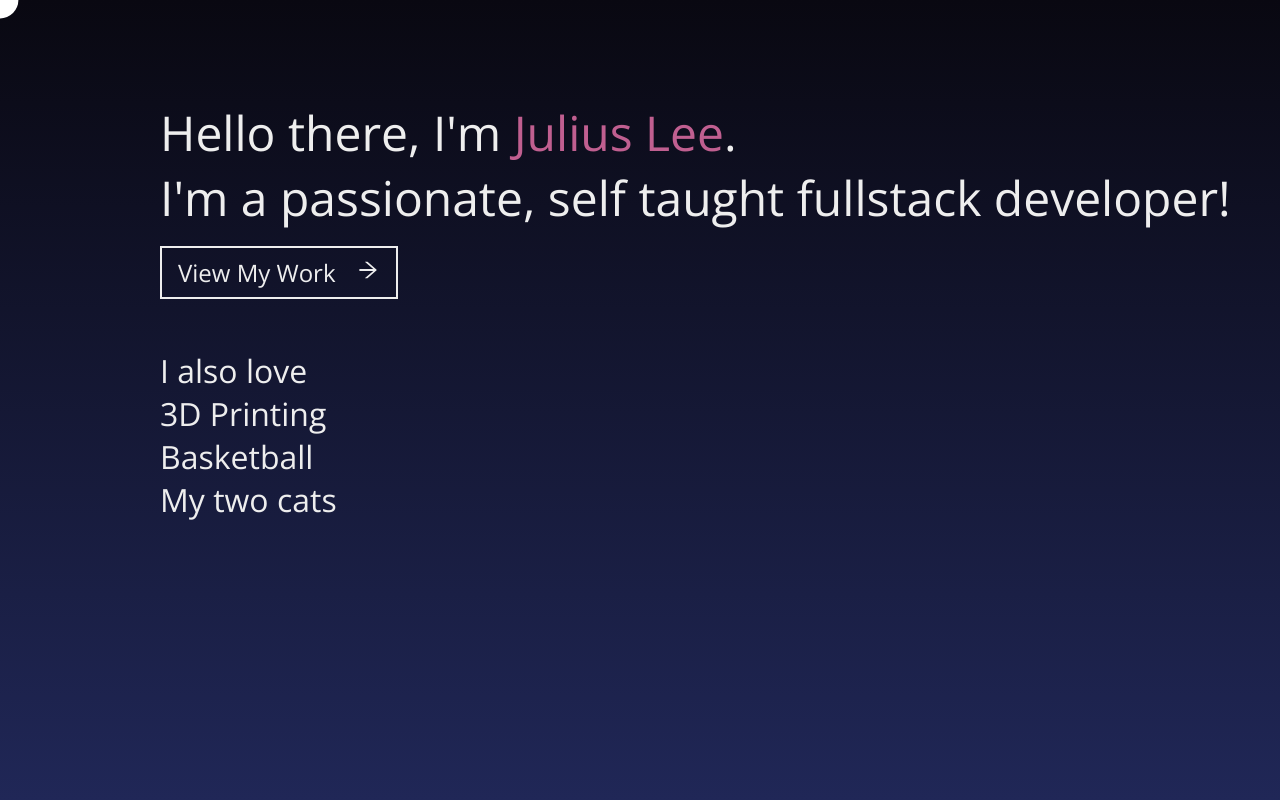
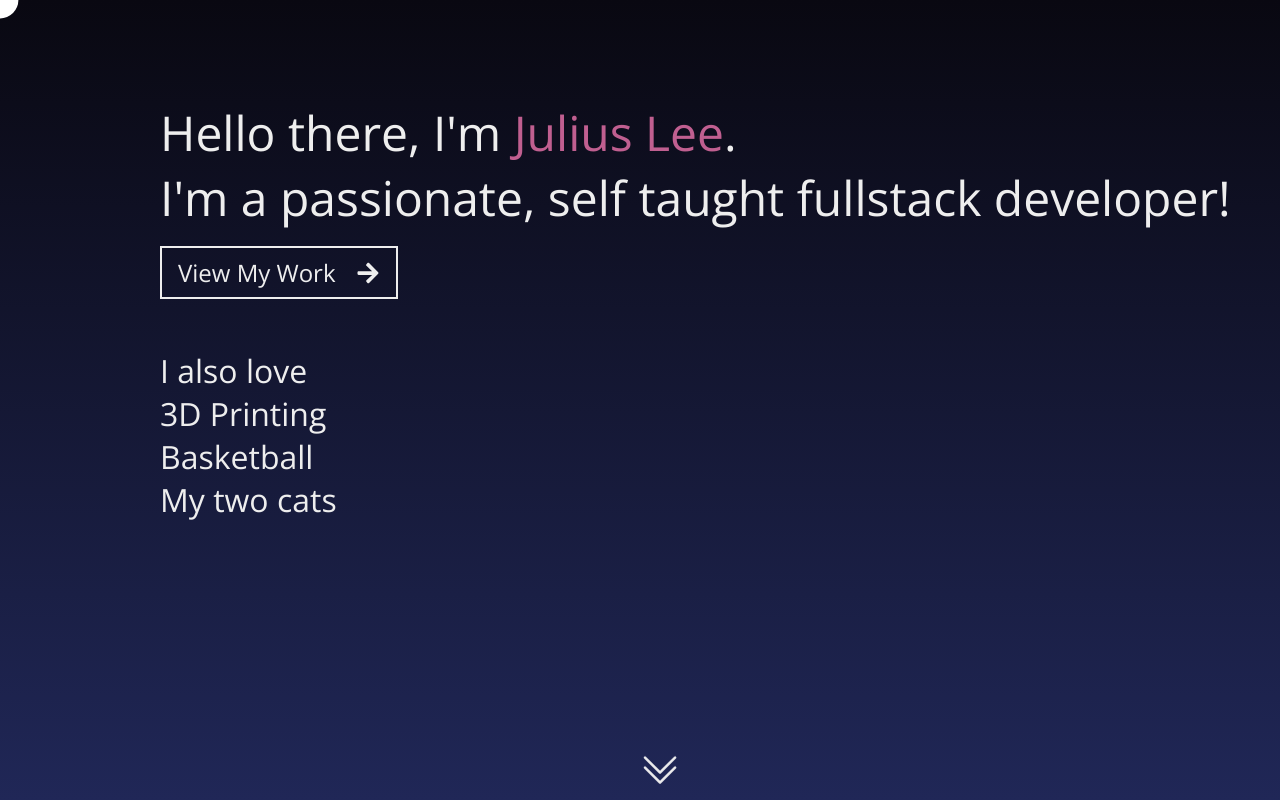
Before and after one commit to julschong/my-portfolio, a React (Create React App) app: page / in a window 1280 px wide. Shown: the top 800 px of the page. Built offline with nearby package versions, Linux system fonts and the light colour scheme.

Commit message:
changed down arrow added heart beat on page down guide arrow

```diff
--- a/src/App.scss
+++ b/src/App.scss
@@ -2,6 +2,7 @@
     --color-background-dark: #090811;
     --color-background-blue: #202757;
     --color-text-white: #eee;
+    --color-secondar-pink: #c05f90;
 
     --left-padding: 10rem;
     --left-padding-logo: 5rem;
--- a/src/components/Hero/hero.scss
+++ b/src/components/Hero/hero.scss
@@ -17,16 +17,21 @@
     user-select: none;
 
     .hero-button {
-        display: block;
+        display: flex;
+        align-items: center;
+
         margin-top: 1rem;
         padding-inline: 1rem;
         padding-block: 0.5rem;
+
         border: 2px solid var(--color-text-white);
         background-color: transparent;
-
         font-size: var(--fontsize-sm);
         color: var(--color-text-white);
+
         cursor: pointer;
+
+        transition: color 0.3s ease-in-out, border-color 0.3s ease-in-out;
 
         svg {
             margin-left: 20px;
@@ -34,16 +39,27 @@
         }
     }
 
+    .hero-button:hover {
+        color: var(--color-secondar-pink);
+        border-color: var(--color-secondar-pink);
+    }
+
     .hero-text {
         z-index: 125;
     }
 
     .hero-text-name {
-        color: rgb(192, 95, 144);
+        color: var(--color-secondar-pink);
     }
 
     .hero-subtext {
         font-size: var(--font-size-md);
         margin-top: 50px;
     }
+
+    #hero-more-icon {
+        position: absolute;
+        bottom: 10px;
+        left: 50%;
+    }
 }
--- a/src/components/Hero/index.js
+++ b/src/components/Hero/index.js
@@ -1,6 +1,7 @@
 import './Hero.scss';
 import Game from './../Game/index';
-import { AiOutlineArrowRight } from 'react-icons/ai';
+import { FaArrowRight } from 'react-icons/fa';
+import { BsChevronDoubleDown } from 'react-icons/bs';
 import { useState } from 'react';
 
 const Hero = ({ aboutRef }) => {
@@ -23,7 +24,7 @@ const Hero = ({ aboutRef }) => {
                     onMouseLeave={(e) => setButtonHover(false)}
                 >
                     View My Work
-                    <AiOutlineArrowRight
+                    <FaArrowRight
                         size={24}
                         style={{
                             transform: buttonHover ? 'rotate(90deg)' : ''
@@ -40,6 +41,11 @@ const Hero = ({ aboutRef }) => {
                 </div>
             </div>
             <Game />
+            <BsChevronDoubleDown
+                id="hero-more-icon"
+                className="animate__animated animate__heartBeat animate__infinite"
+                size={40}
+            />
         </main>
     );
 };
```
